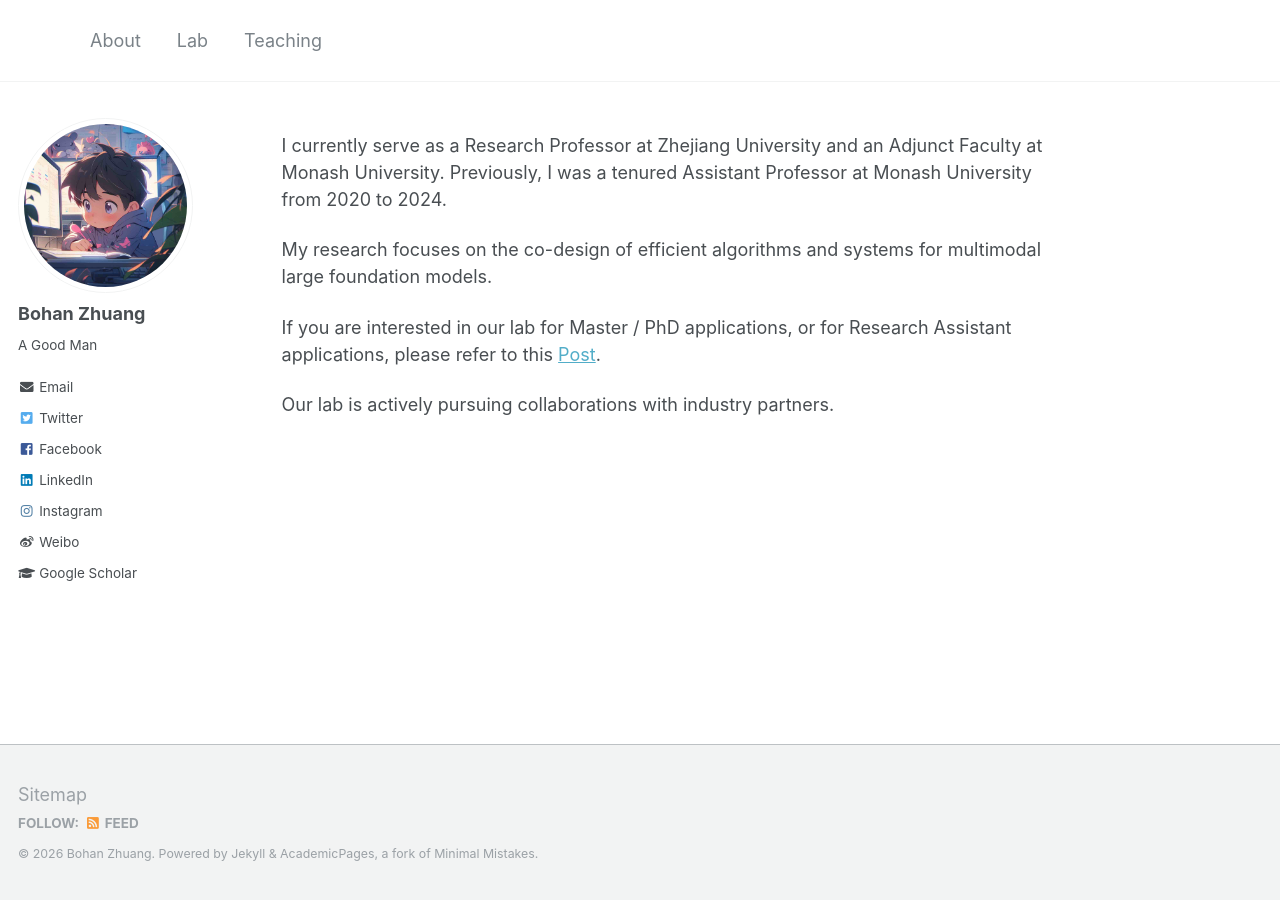
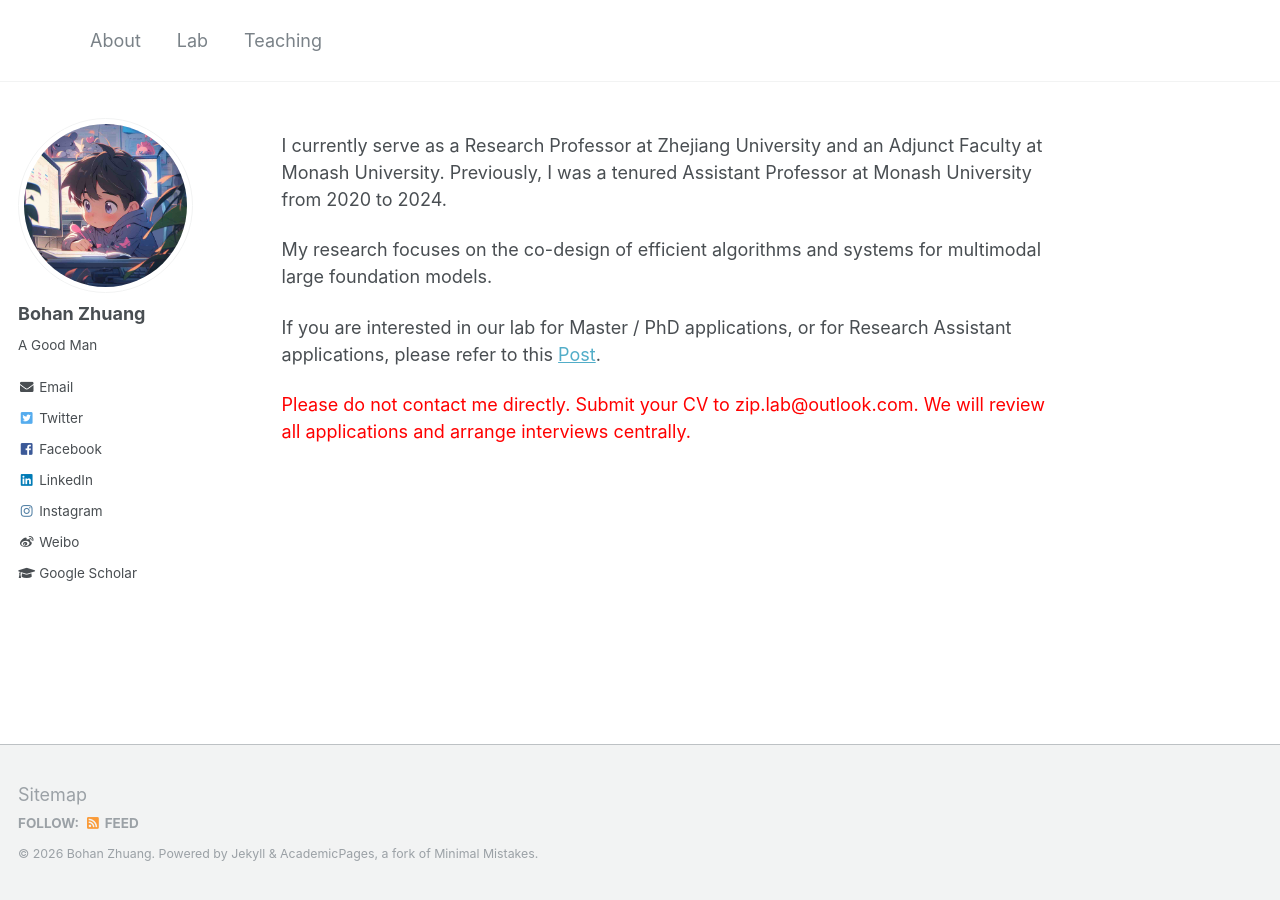
Before and after one commit to bohanzhuang/bohanzhuang.github.io, a Jekyll site: the page built from _pages/about.md, in a window 1280 px wide. Built offline with Jekyll 4.4.1, drawn with Linux system fonts in a browser that asks for light colours.

Commit message:
Update about.md

```diff
--- a/_pages/about.md
+++ b/_pages/about.md
@@ -14,4 +14,4 @@ My research focuses on the co-design of efficient algorithms and systems for mul
 
 If you are interested in our lab for Master / PhD applications, or for Research Assistant applications, please refer to this [Post](https://ziplab.co/uploads/zip-lab-poster-full.html).
 
-Our lab is actively pursuing collaborations with industry partners.
+<span style="color:red">Please do not contact me directly. Submit your CV to zip.lab@outlook.com. We will review all applications and arrange interviews centrally.</span>
```
